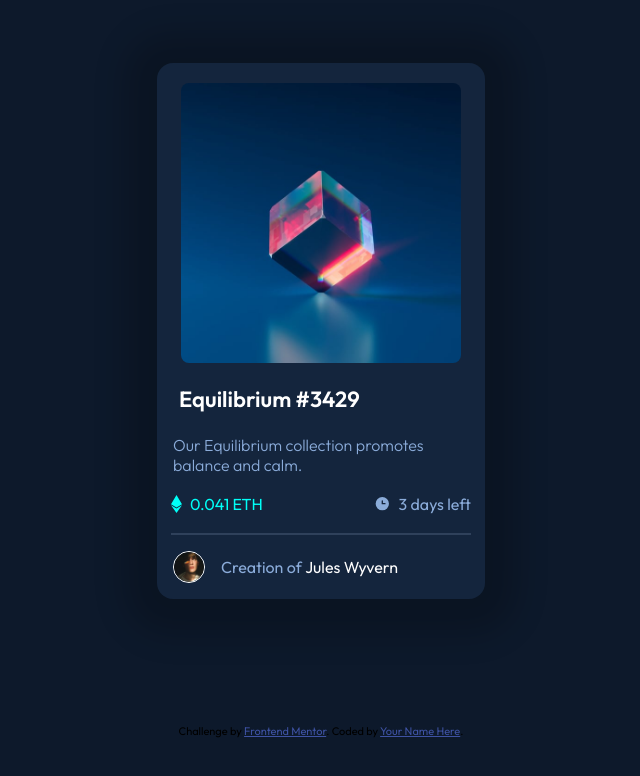
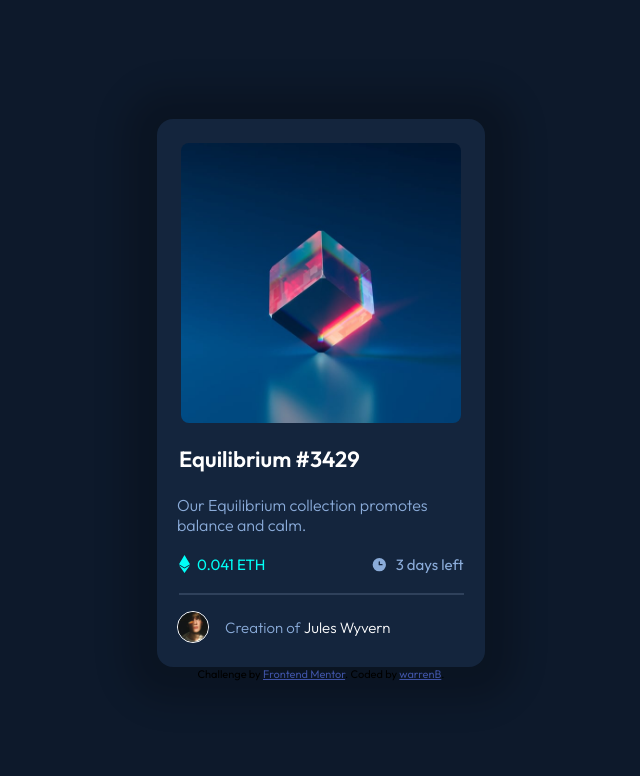
Before and after one commit to warrenbarney/nft-preview-card-component-main, a plain HTML site: page index.html in a window 1280 px wide. Shown: the whole page, without its empty margins (319-959 px from the left). Drawn offline with Linux system fonts and the light colour scheme.

Commit message:
getting there

```diff
--- a/index.html
+++ b/index.html
@@ -42,7 +42,7 @@
   </div>
   <div class="attribution">
     Challenge by <a href="https://www.frontendmentor.io?ref=challenge" target="_blank">Frontend Mentor</a>.
-    Coded by <a href="#">Your Name Here</a>.
+    Coded by <a href="https://github.com/warrenbarney/nft-preview-card-component-main" target="_blank">warrenB</a>.
   </div>
 </body>
 
--- a/styles.scss
+++ b/styles.scss
@@ -28,7 +28,8 @@ body {
     font-weight: 400;
     width: 100%;
     min-height: 100dvh;
-    display: grid;
+    display: flex;
+    flex-direction: column;
     place-items: center;
     justify-content: center;
     align-items: center;
@@ -47,7 +48,7 @@ body {
     border-radius: 1em;
     background-color: hsl(216, 50%, 16%);
     box-shadow: 0 3px 2em 2em rgb(0 0 0 / 0.2);
-
+    padding-bottom: .5em;
 }
 
 .image {
@@ -57,7 +58,7 @@ body {
     background-size: contain;
     background-repeat: no-repeat;
     // border: 2px dotted green;
-    margin-top: 1.25em;
+    margin-top: 1.5em;
     border-radius: .5em;
 }
 
@@ -74,10 +75,11 @@ body {
     display: flex;
     justify-content: space-between;
     align-items: center;
-    width: 300px;
+    width: 285px;
     border-bottom: 2px solid hsl(215, 32%, 27%);
     align-self: center;
     padding: 1em 0;
+
 }
 
 .box_a,
@@ -86,6 +88,7 @@ body {
     display: flex;
     justify-content: space-between;
     align-items: center;
+
 }
 
 h1,
@@ -100,6 +103,12 @@ p,
 
 img {
     width: 2em;
+}
+
+img:hover {
+    background-color: hsl(178, 100%, 50%);
+    opacity: .1;
+
 }
 
 .text_a {
@@ -120,16 +129,21 @@ h1,
 
 h1 {
     font-size: 22px;
-    padding: 1em;
+    padding: 1em 1em;
+}
+
+h1:hover {
+    color: hsl(178, 100%, 50%);
 }
 
 p {
-    margin: 0 1em;
+    margin: 0 1.25em;
     font-weight: 300;
 }
 
 .creator {
-    margin: 1em;
+    margin: 1em 1.25em;
+    font-weight: 300;
 }
 
 .creator img {
@@ -141,15 +155,25 @@ p {
 .text_a,
 .text_b {
     margin-left: .5em;
-    font-size: 16px;
+    font-size: 15px;
     font-weight: 400;
+}
 
+.text_c,
+.text_d {
+    font-size: 15px;
+}
 
+.text_d:hover {
+    color: hsl(178, 100%, 50%);
 }
 
 .icon_a {
     padding-top: .25em;
 }
+
+
+
 
 .attribution {
     font-size: 11px;
```
Also changed, not shown: styles.css, 1 other file.
